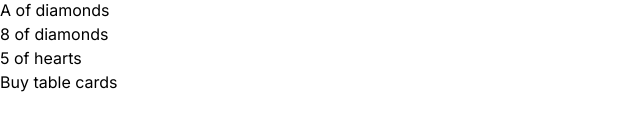
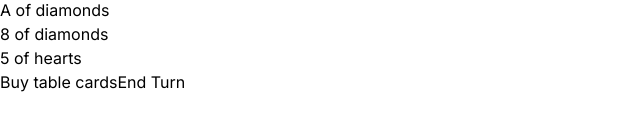
Before and after one commit to ferdinandesg/carteado-app, a Next.js app: page /game in a window 1280 px wide. Shown: the part 392-522 px from the top of the page, without its empty margins (0-640 px from the left). Built offline with nearby package versions, Linux system fonts and the light colour scheme.

Commit message:
feat: add rules

```diff
--- a/src/app/game/page.tsx
+++ b/src/app/game/page.tsx
@@ -9,8 +9,16 @@ import { useContext } from "react";
 
 export default function Game() {
   const { setShowModal, show } = useContext(ModalContext);
-  const { isLoading, tableCards, playCard, drawTable, handlePickCards, handCards } =
-    useContext(GameContext);
+  const {
+    isLoading,
+    cardsPlayed,
+    tableCards,
+    playCard,
+    drawTable,
+    handlePickCards,
+    handCards,
+    endTurn
+  } = useContext(GameContext);
 
   if (isLoading) return <div>Loading...</div>;
   const notHiddenCards = tableCards.filter((x) => !x.hidden);
@@ -31,20 +39,24 @@ export default function Game() {
       <div className="flex flex-col m-auto p-3">
         <Table />
         <div className="flex flex-wrap gap-2 justify-center">
-          {tableCards
-            .map((card) => (
+          {tableCards.map((card) => (
             <CardComponent
               card={card}
               key={`player-table-${card.toString()}`}
             />
           ))}
         </div>
+        <div className="flex justify-between w-1/4 mx-auto">
           <button
             className="bg-gray-400 hover:bg-gray-400 transition mt-2 p-2 text-white"
             onClick={drawTable}
           >
             Buy table cards
           </button>
+          <button disabled={!cardsPlayed.length} onClick={endTurn} className="bg-gray-400 hover:bg-gray-400 transition mt-2 p-2 text-white">
+            End Turn
+          </button>
+        </div>
         <div className="flex flex-wrap gap-2 justify-center mt-3">
           {handCards.map((card) => (
             <CardComponent
--- a/src/components/Table.tsx
+++ b/src/components/Table.tsx
@@ -3,7 +3,7 @@ import { useContext } from "react";
 import CardComponent from "./Card";
 
 export default function Table() {
-  const { bunchCards } = useContext(GameContext);
+  const { bunchCards, retrieveCard } = useContext(GameContext);
 
   return (
     <div className="group flex flex-col m-5 items-center">
@@ -14,6 +14,7 @@ export default function Table() {
             className={`translate-x-[${i}rem]`}
             key={`table-${card.toString()}`}
             card={card}
+            onClick={() => retrieveCard(card)}
           />
         ))}
       </div>
--- a/src/contexts/game.context.tsx
+++ b/src/contexts/game.context.tsx
@@ -7,9 +7,12 @@ interface GameContextProps {
   players: number;
   isYourTurn: boolean;
   tableCards: Card[];
+  cardsPlayed: Card[];
   handCards: Card[];
   bunchCards: Card[];
   playCard: (card: Card) => void;
+  retrieveCard: (card: Card) => void;
+  endTurn: () => void;
   drawTable: () => void;
   handlePickCards: (cards: Card[]) => void;
 }
@@ -20,9 +23,12 @@ const defaultGameProps: GameContextProps = {
   tableCards: [],
   handCards: [],
   bunchCards: [],
+  cardsPlayed: [],
   isYourTurn: false,
   playCard: (card: Card) => {},
   drawTable: () => {},
+  endTurn: () => {},
+  retrieveCard: (cards: Card) => {},
   handlePickCards: (cards: Card[]) => {},
 };
 
@@ -36,6 +42,7 @@ export function GameProvider({ children }: { children: ReactNode }) {
   const [playerTurn, setPlayerTurn] = useState<boolean>(true);
   const [isLoading, setLoading] = useState<boolean>(true);
   const [players, setPlayers] = useState<number>(4);
+  const [cardsPlayed, setCardsPlayed] = useState<Card[]>([]);
   const [nextPlayer, setNextPlayer] = useState<number>(0);
 
   useEffect(() => {
@@ -46,12 +53,19 @@ export function GameProvider({ children }: { children: ReactNode }) {
   }, []);
 
   function playCard(card: Card) {
+    const lastThree = bunchCards.slice(-3);
+    if (
+      lastThree.length === 3 &&
+      lastThree.every((x) => x.rank === card.rank)
+    ) {
+      setBunchCards([]);
+      setHandCards([
+        ...handCards.filter((x) => x.toString() !== card.toString()),
+      ]);
+      return;
+    }
     if (!playerTurn) return;
-    const [lastCard] = bunchCards.slice(-1);
-    if (lastCard && lastCard.value! > card.value!)
-      return alert("Your card rank is lower");
-    setBunchCards((m) => [...m, card]);
-    applyRules(card, 1);
+    applyRules(card);
   }
 
   const handlePickCards = (cards: Card[]) => {
@@ -63,7 +77,13 @@ export function GameProvider({ children }: { children: ReactNode }) {
     ]);
   };
 
-  const applyRules = async (card: Card, quantity: number) => {
+  const applyRules = async (card: Card, quantity: number = 1) => {
+    const [lastCard] = bunchCards.slice(-1);
+    if (cardsPlayed.length > 0 && lastCard && lastCard.value! !== card.value!) {
+      return alert("Your card rank different from your last played");
+    } else if (lastCard && lastCard.value! > card.value!)
+      return alert("Your card rank is lower");
+
     switch (card.rank) {
       case "2":
         setNextPlayer(Math.floor((quantity + nextPlayer) / players));
@@ -76,35 +96,43 @@ export function GameProvider({ children }: { children: ReactNode }) {
       default:
         break;
     }
-    const lastThree = bunchCards.slice(-3);
-    if (
-      lastThree.length === 3 &&
-      lastThree.every((x) => x.rank === card.rank)
-    ) {
-      setBunchCards([]);
-    }
+    setBunchCards((m) => [...m, card]);
     setHandCards([
       ...handCards.filter((x) => x.toString() !== card.toString()),
     ]);
-    drawCard();
+    setCardsPlayed((m) => [...m, card]);
   };
 
-  const drawCard = () => {
+  const retrieveCard = (card: Card) => {
+    setBunchCards((m) => [
+      ...m.filter((x) => x.toString() !== card.toString()),
+    ]);
+    setCardsPlayed((m) => [
+      ...m.filter((x) => x.toString() !== card.toString()),
+    ]);
+    setHandCards((m) => [...m, card]);
+  };
+
+  const endTurn = () => {
+    if (cardsPlayed.length === 0) return;
+    setCardsPlayed([]);
+    drawCards();
+  };
+
+  const drawCards = () => {
     if (handCards.length >= 4) return;
-
-    const draweeCard = deck!.draw();
-    if (!draweeCard) return;
-    setHandCards((m) => [
-      ...m,
-      {
-        ...draweeCard,
-        hidden: false,
-      },
-    ]);
+    const draweesCard: Card[] = [];
+    for (let i = handCards.length; i < 3; i++) {
+      const draweeCard = deck!.draw();
+      if (!draweeCard) return;
+      draweesCard.push(draweeCard);
+    }
+    setHandCards((m) => [...m, ...draweesCard]);
   };
 
   const drawTable = () => {
     setHandCards((m) => [...m, ...bunchCards]);
+    setCardsPlayed([]);
     setBunchCards([]);
   };
 
@@ -115,11 +143,14 @@ export function GameProvider({ children }: { children: ReactNode }) {
         handCards,
         tableCards,
         bunchCards,
-        playCard,
+        cardsPlayed,
         isLoading,
         players,
         isYourTurn: true,
+        playCard,
+        endTurn,
         drawTable,
+        retrieveCard,
         handlePickCards,
       }}
     >
```
Lines whose indentation alone changed are shown as unchanged.
